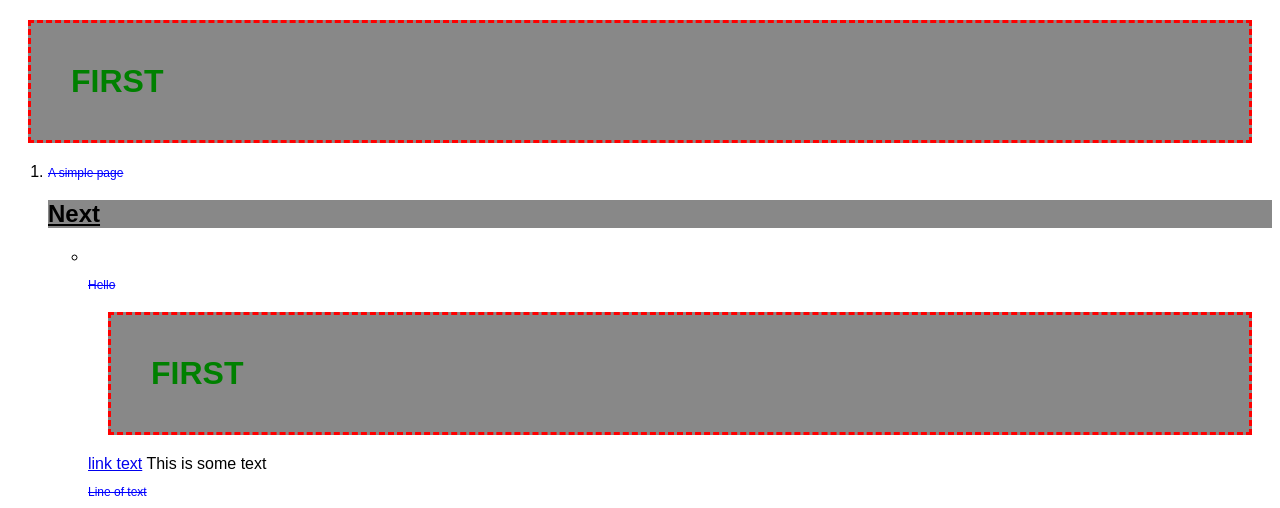
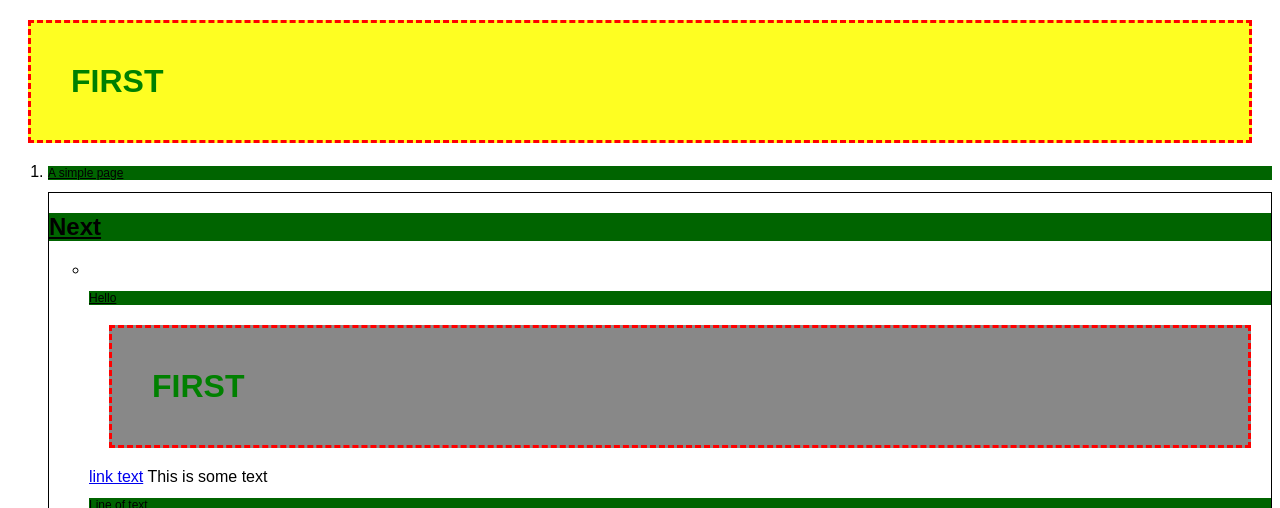
Before and after one commit to odalyssanchezf96/Lab-5-html, a plain HTML site: page index.html in a window 1280 px wide. Shown: the top 508 px of the page. Drawn offline with Linux system fonts and the light colour scheme.

Commit message:
Added Index and style CSS

```diff
--- a/index.html
+++ b/index.html
@@ -6,10 +6,11 @@
     <link rel="stylesheet" href="style.css">
   </head>
   <body>
-    <h1>First</h1>
+    <h1 class="spotlight"> First </h1>
     <ol>
       <li>
     <p>A simple page</p>
+      <div id="intro">
     <h2>Next</h2>
     <ul>
       <li></li>
--- a/style.css
+++ b/style.css
@@ -1,3 +1,11 @@
+#intro {
+  border-style: solid;
+  border-width: 1px;
+  border-color: black;
+}
+.spotlight {
+  background-color: #FEFE22;
+}
 body{
   font-family: sans-serif;
 }
@@ -12,11 +20,10 @@ h1 {
   border-color: red;
 }
 p {
-  color: #0000FF;
   font-size: 12px;
   text-decoration: line-through;
 }
-h2 {
-  background-color: #888888;
+h2,p   {
+  background-color: #006400;
   text-decoration: underline;
 }
```
